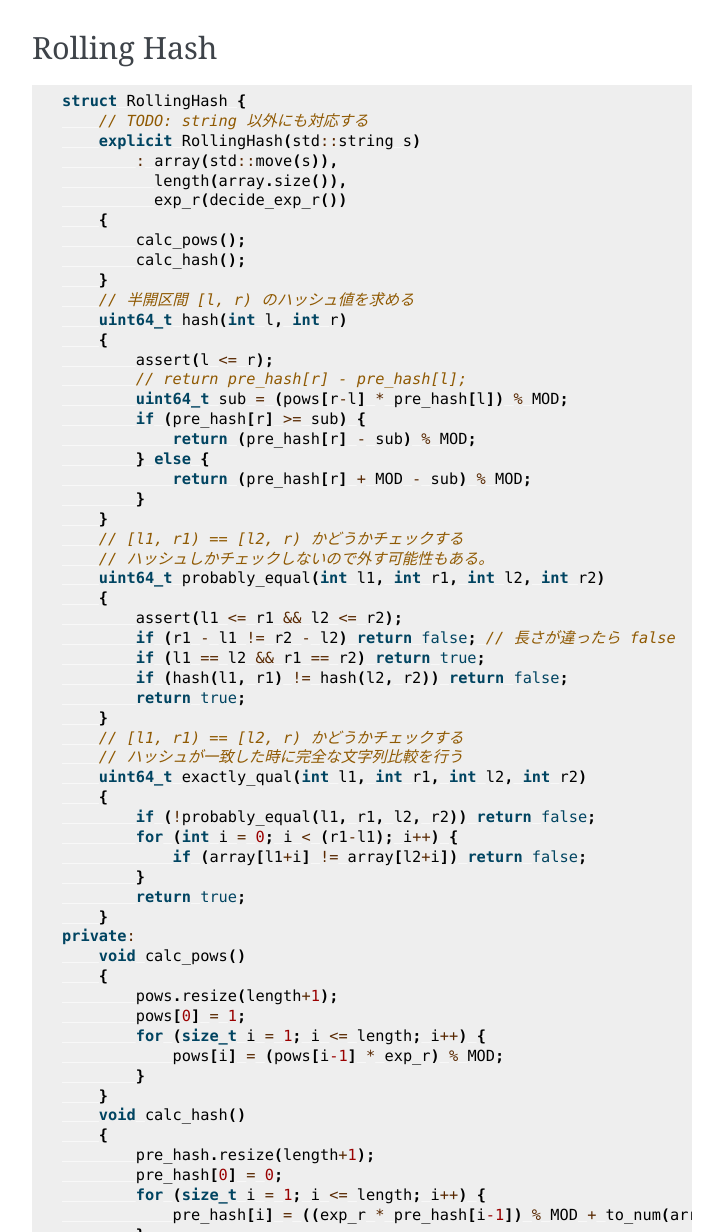
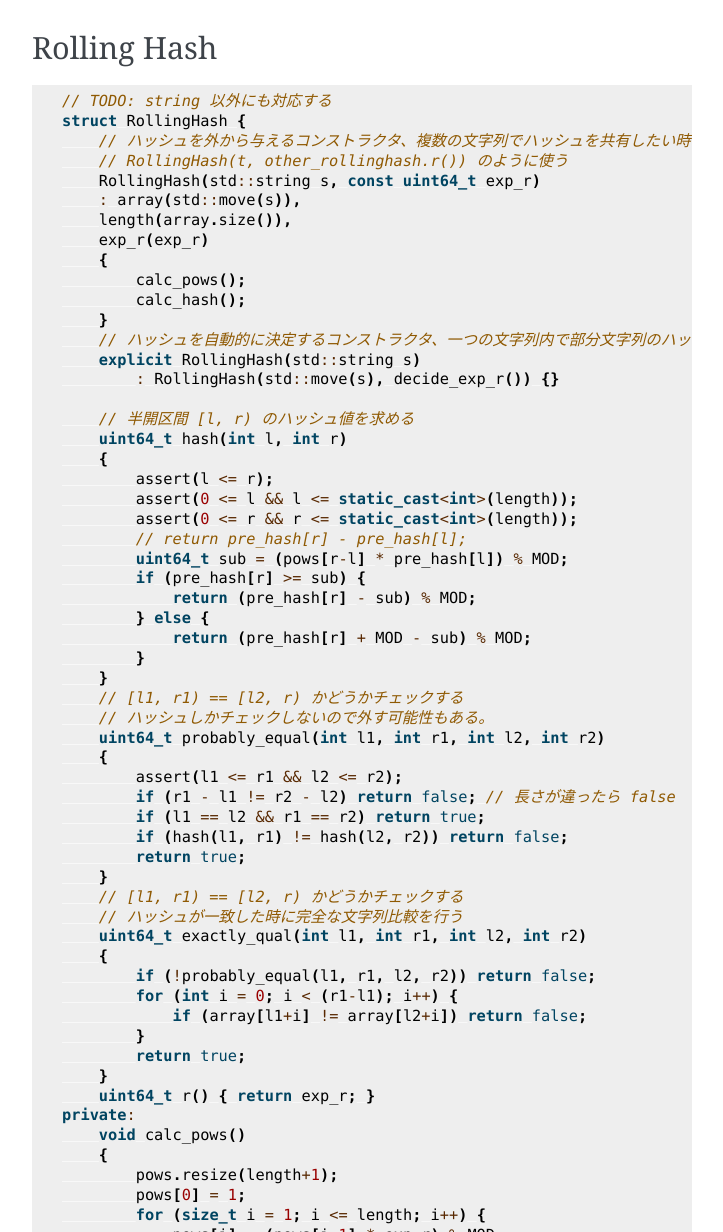
Before and after one commit to tomoki/AlgoLib, a Sphinx documentation site: the page built from source/string.rst, in a window 1280 px wide and 1400 px high, scrolled down 1950 px, cut to the strip 168-1400 px from the top of the window. Shown: the whole strip, without its empty margins (388-1111 px from the left). Built offline with Sphinx 7.4.7, drawn with Linux system fonts in a browser that asks for light colours.

Commit message:
RollingHash 更新

```diff
--- a/source/string.rst
+++ b/source/string.rst
@@ -105,21 +105,28 @@ Rolling Hash
 
 .. code-block:: cpp
 
-
+    // TODO: string 以外にも対応する
     struct RollingHash {
-        // TODO: string 以外にも対応する
-        explicit RollingHash(std::string s)
-            : array(std::move(s)),
-              length(array.size()),
-              exp_r(decide_exp_r())
+        // ハッシュを外から与えるコンストラクタ、複数の文字列でハッシュを共有したい時はこちら
+        // RollingHash(t, other_rollinghash.r()) のように使う
+        RollingHash(std::string s, const uint64_t exp_r)
+        : array(std::move(s)),
+        length(array.size()),
+        exp_r(exp_r)
         {
             calc_pows();
             calc_hash();
         }
+        // ハッシュを自動的に決定するコンストラクタ、一つの文字列内で部分文字列のハッシュを比較する場合はこちら
+        explicit RollingHash(std::string s)
+            : RollingHash(std::move(s), decide_exp_r()) {}
+
         // 半開区間 [l, r) のハッシュ値を求める
         uint64_t hash(int l, int r)
         {
             assert(l <= r);
+            assert(0 <= l && l <= static_cast<int>(length));
+            assert(0 <= r && r <= static_cast<int>(length));
             // return pre_hash[r] - pre_hash[l];
             uint64_t sub = (pows[r-l] * pre_hash[l]) % MOD;
             if (pre_hash[r] >= sub) {
@@ -148,6 +155,7 @@ Rolling Hash
             }
             return true;
         }
+        uint64_t r() { return exp_r; }
     private:
         void calc_pows()
         {
@@ -188,6 +196,8 @@ Rolling Hash
         size_t length;
         uint64_t exp_r;
     };
+
+.. code-block:: cpp
 
     // https://atcoder.jp/contests/tessoku-book/tasks/tessoku_book_bd
     int my_main([[maybe_unused]] int argc, [[maybe_unused]] char** argv)
```
